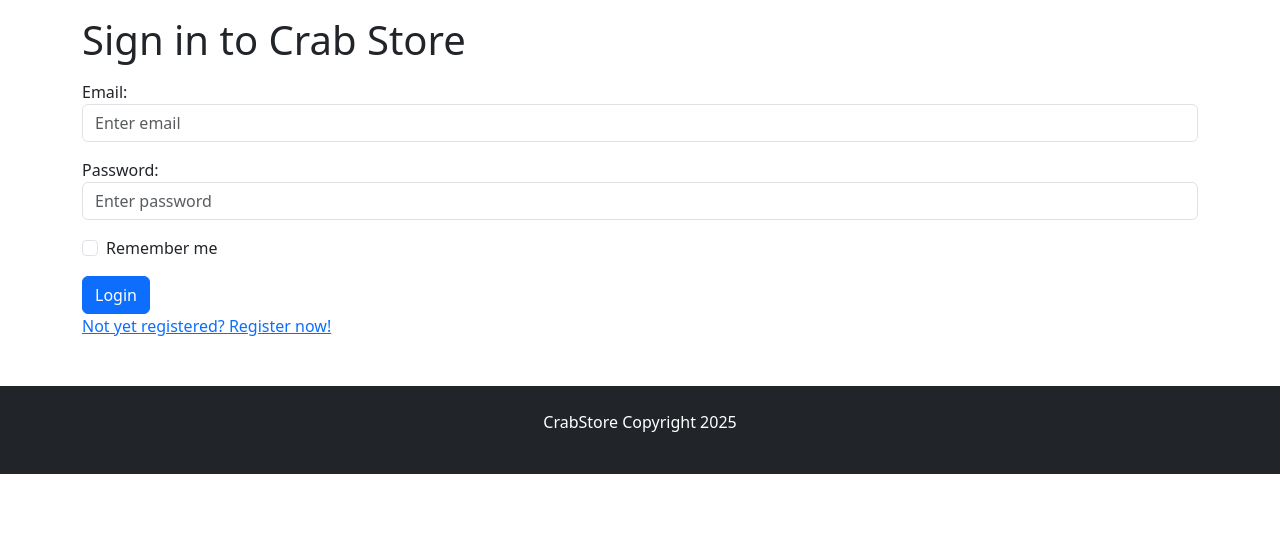
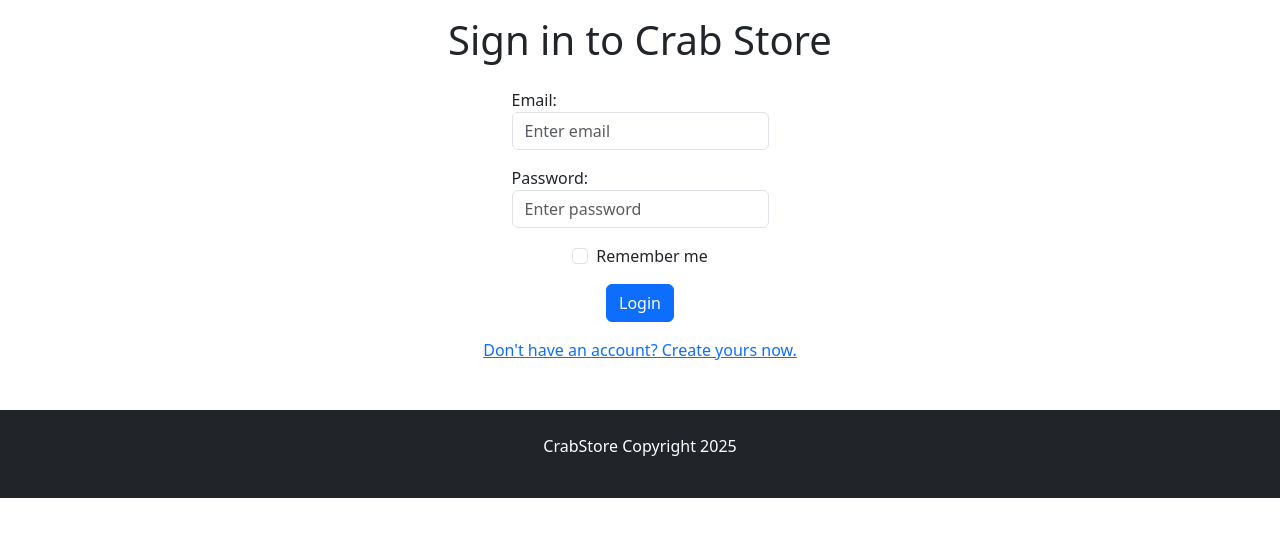
Before and after one commit to tntwj/CrabStore, a PHP site: page /login.php in a window 1280 px wide. Shown: the part 56-593 px from the top of the page. Run offline with PHP 8.4, Linux system fonts and the light colour scheme.

Commit message:
Improved login form

```diff
--- a/php/template/login-form.php
+++ b/php/template/login-form.php
@@ -1,4 +1,4 @@
-<div class="container mt-3">
+<div class="container d-flex flex-column align-items-center mt-3">
     <h1>Sign in to Crab Store</h1>
     <form action="#" method="post">
         <div class="my-3">
@@ -9,14 +9,14 @@
             <label for="password">Password:</label>
             <input type="password" class="form-control" placeholder="Enter password" name="password">
         </div>
-        <div class="form-check mb-3">
+        <div class="form-check d-flex justify-content-center mb-3">
             <label for="form-check-label">
                 <input type="checkbox" class="form-check-input" name="remember">Remember me
             </label>
         </div>
-        <input type="submit" class="btn btn-primary" value="Login">
+        <div class="d-flex justify-content-center mb-3">
+            <input type="submit" class="btn btn-primary" value="Login">
+        </div>
     </form>
+    <a href="#">Don't have an account? Create yours now.</a>
 </div>
-<div class="container">
-    <a href="#">Not yet registered? Register now!</a>
-</div>
```
